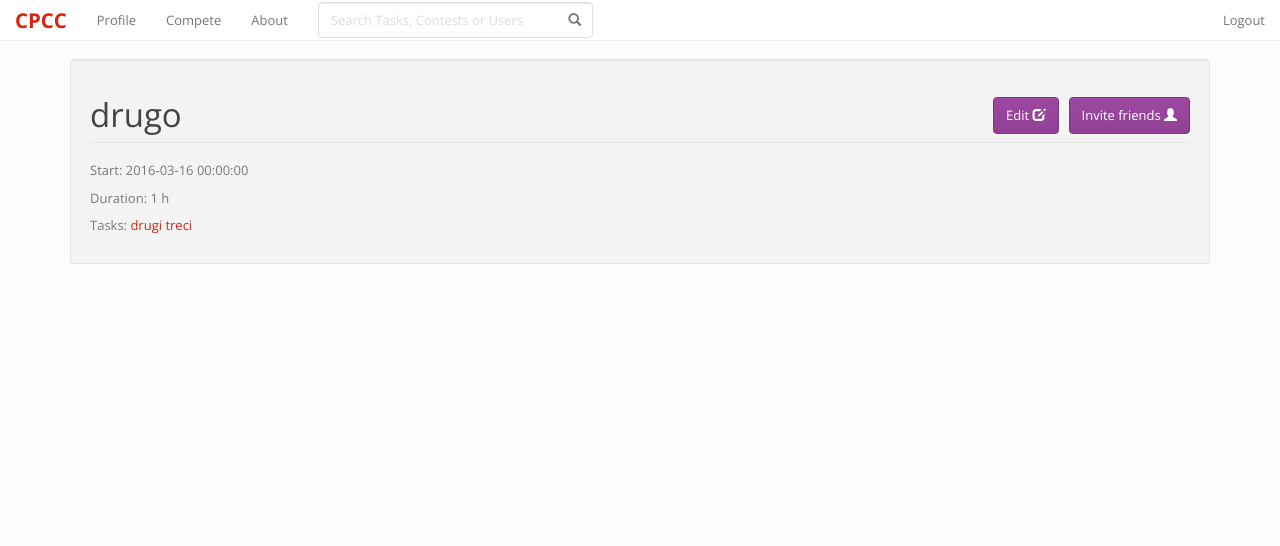
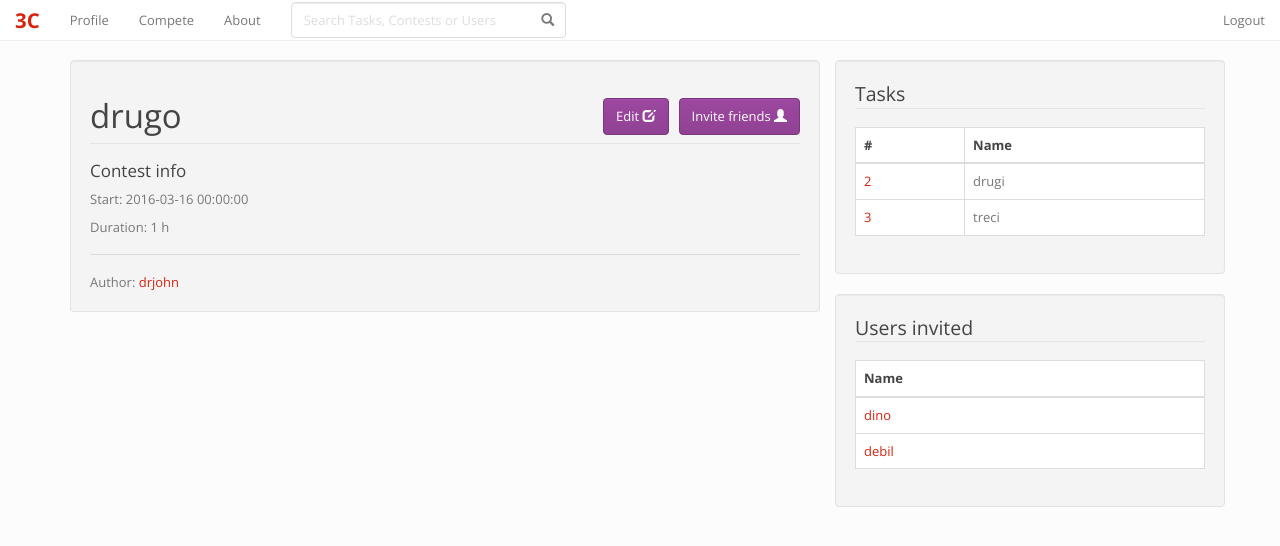
Before and after one commit to drakipovic/CPCC, a Flask app: page /contest/2 in a window 1280 px wide. Shown: the top 546 px of the page. Run offline with Flask 2, Linux system fonts and the light colour scheme; a user stored in the database is signed in; data comes from the database, SQL or seed files in the repository; both versions use the stored data as it was after the commit; parts of the project's set-up code (start-up, migrations or seed data) failed here and were passed over; some libraries are stand-ins or nearby versions.

```diff
--- a/templates/base.html
+++ b/templates/base.html
@@ -1,19 +1,28 @@
 <!DOCTYPE html>
 <html lang="en">
-<title>CPCC</title>
+
+<title>3C</title>
+
 <head>
 	<meta charset="utf-8">
+	<link rel="shortcut icon" href="{{ url_for('static', filename='img/favicon.ico') }}" type="image/x-icon">
+	<link rel="icon" href="{{ url_for('static', filename='img/favicon.ico') }}" type="image/x-icon">
 	<link type="text/css" href="{{ url_for('static', filename='css/bootstrap.min.css') }}" rel="stylesheet">
 	<link type="text/css" href="{{ url_for('static', filename='css/flag-icon.css') }}" rel="stylesheet">
 	<link rel="stylesheet" href="https://cdnjs.cloudflare.com/ajax/libs/bootstrap-datetimepicker/4.17.37/css/bootstrap-datetimepicker.css">
+	<script type="text/javascript" src="https://ajax.googleapis.com/ajax/libs/jquery/2.2.0/jquery.min.js"></script>
+	<script src="https://cdnjs.cloudflare.com/ajax/libs/moment.js/2.12.0/moment.min.js"></script>
+	<script type="text/javascript" src="{{ url_for('static', filename='js/bootstrap.js') }}"></script>
+	<script src="https://cdnjs.cloudflare.com/ajax/libs/bootstrap-datetimepicker/4.17.37/js/bootstrap-datetimepicker.min.js"></script>
 </head>
 
 <body>
+
 	<nav class="navbar navbar-default navbar-static-top">
     	<div class="container-fluid">
         	<div class="navbar-header">
           		<a class="navbar-brand" href="/home" style="font-weight: bold">
-          		<span style="font-size: 1.2em">CPCC</span></img></a>
+          		<span style="font-size: 1.2em">3C</span></img></a>
         	</div>
         	<div id="navbar" class="navbar-collapse collapse">
         		<ul class="nav navbar-nav">
@@ -34,14 +43,26 @@
       	</div>
     </nav>
 
+    <div class="container">
+		<div class="row">
+			<div class="col-md-4 col-md-offset-4">
+				{% with messages = get_flashed_messages(with_categories=True) %}
+		            {% if messages %}
+		                {% for category, message in messages %}
+		                    <div class="alert alert-{{ category }}" style="text-align: center;">
+		                    	{{ message }}
+		                    </div>
+		                {% endfor %}
+            		{% endif %}
+            	{% endwith %}
+			</div>
+		</div>
+	</div>
 
 	{% block content %}
 	{% endblock %}
 
-	<script type="text/javascript" src="https://ajax.googleapis.com/ajax/libs/jquery/2.2.0/jquery.min.js"></script>
-	<script src="https://cdnjs.cloudflare.com/ajax/libs/moment.js/2.12.0/moment.min.js"></script>
-	<script type="text/javascript" src="{{ url_for('static', filename='js/bootstrap.js') }}"></script>
-	<script src="https://cdnjs.cloudflare.com/ajax/libs/bootstrap-datetimepicker/4.17.37/js/bootstrap-datetimepicker.min.js"></script>
+
 
 	<script type="text/javascript">
 		$(function(){
--- a/templates/contest.html
+++ b/templates/contest.html
@@ -2,6 +2,8 @@
 
 {% block content %}
 <div class="container">
+    <div class="row">
+        <div class="col-md-8">
             <div class="well">
                 <legend><h1>
                 {{contest.name}}
@@ -12,13 +14,55 @@
                      Edit <span class="glyphicon glyphicon-edit"></span></a>
                 {% endif %}
                 </h1></legend>
+                <strong><h4>Contest info</h4></strong>
                 <p>Start: {{contest.start}}</p>
                 <p>Duration: {{contest.duration}} h</p>
-        <p>Tasks:
+                <hr>
+                Author: <a href="/profile/{{author.username}}">{{author.username}}</a>
+            </div>
+        </div>
+        <div class="col-md-4">
+            <div class="row">
+                <div class="well">
+                    <legend>Tasks</legend>
+                    <table class="table table-bordered table-hover" style="background: white">
+                        <thead>
+                            <tr>
+                                <th>#</th>
+                                <th>Name</th>
+                            </tr>
+                        </thead>
+                        <tbody>
                             {% for task in contest.tasks %}
-                <a href="/task/{{task.task_id}}">{{task.name}}</a>
+                                <tr>
+                                    <td><a href="/task/{{task.task_id}}">{{task.task_id}}</a></td>
+                                    <td>{{task.name}}</td>
+                                </tr>
                             {% endfor %}
-        </p>
+                        </tbody>
+                    </table>
+                </div>
+            </div>
+            <div class="row">
+                <div class="well">
+                 <legend>Users invited</legend>
+                    <table class="table table-bordered table-hover" style="background: white">
+                        <thead>
+                            <tr>
+                                <th>Name</th>
+                            </tr>
+                        </thead>
+                        <tbody>
+                            {% for user in contest.users %}
+                                <tr>
+                                    <td><a href="/profile/{{user.username}}">{{user.username}}</a></td>
+                                </tr>
+                            {% endfor %}
+                        </tbody>
+                    </table>
+                </div>
+            </div>
+        </div>
     </div>
 </div>
 {% endblock %}
--- a/templates/contest_form.html
+++ b/templates/contest_form.html
@@ -20,7 +20,8 @@
       				    <div class="form-group">
         				    <div class="col-md-10 col-md-offset-2">
         						<button type="submit" class="btn btn-info">Submit</button>
-          					<a class="btn btn-default" type="button" href="/profile">Cancel</a>
+          					    <a class="btn btn-default" type="button" href="/profile">Cancel</a>
+                            </div>
         				</div>
 			        </fieldset>
 			    </form>
--- a/templates/profile_elements.html
+++ b/templates/profile_elements.html
@@ -27,7 +27,7 @@
 	<div class="col-md-4">
 		<div class="panel panel-warning">
 				<div class="panel-heading">
-				<h3 class="panel-title">Friends</h3>
+					<h3 class="panel-title">Friends</h3>
 				</div>
 				<div class="panel-body">
 					{% for friend in friends %}
--- a/views.py
+++ b/views.py
@@ -1,8 +1,8 @@
-from flask import render_template, session, request, redirect, g, url_for
+from flask import render_template, session, request, redirect, g, url_for, flash
 import pycountry
 
 from main import app
-from models import User, Task, Contest, Friendship
+from models import User, Task, Contest, Friendship, ContestNotification
 from forms import TaskForm, ContestForm, MemberForm, InviteForm
 
 
@@ -11,6 +11,7 @@ def _before_request():
 	if session.get('logged_in'):
 		username = session['logged_in']
 		g.user = User.query.filter_by(username=username).first()
+		return
 
 	if 'register' in request.url:
 		return
@@ -19,7 +20,13 @@ def _before_request():
 		return
 
 	if 'logged_in' not in session and 'login' not in request.url:
+		flash("You have to login to see this content!", 'danger')
 		return redirect('/login')
+
+
+@app.errorhandler(404)
+def page_not_found(e):
+	return render_template('404.html'), 404
 
 
 @app.route('/')
@@ -86,6 +93,7 @@ def login():
 		password = request.form['inputPassword']
 		user = User.query.filter_by(username=username, password=password).first()
 		if user is None:
+			flash("Warning! Wrong username or password.", 'danger')
 			return redirect('/login')
 		else:
 			session['logged_in'] = username
@@ -106,6 +114,7 @@ def register():
 		country = member_form.country.data
 		user = User(username, password, name, surname, e_mail, country)
 		user.save()
+		flash('You were succesfully registered. Please login.', 'success')
 		return redirect('/login')
 
 	return render_template('register.html', form=member_form)
@@ -141,7 +150,8 @@ def task(task_id):
 def edit_task(task_id):
 	task = Task.query.get(task_id)
 	if g.user.user_id != task.author_id:
-		return "Nemas to pravo"
+		flash('You do not have proper authorization to do this!', 'danger')
+		return redirect('/task/' + str(task_id))
 
 	form = TaskForm(obj=task)
 	if request.method == 'POST' and form.validate():
@@ -179,14 +189,16 @@ def new_contest():
 @app.route('/contest/<int:contest_id>')
 def contest(contest_id):
 	contest = Contest.query.get(contest_id)
-	return render_template('contest.html', contest=contest, user=g.user)
+	author = User.query.get(contest.author_id)
+	return render_template('contest.html', contest=contest, user=g.user, author=author)
 
 
 @app.route('/contest/<int:contest_id>/invite', methods=['GET', 'POST'])
 def contest_invite(contest_id):
 	contest = Contest.query.get(contest_id)
 	if g.user.user_id != contest.author_id:
-		return "Nemas to pravo"
+		flash('You do not have proper authorization to do this!', 'danger')
+		return redirect('/contest/' + str(contest_id))
 
 	form = InviteForm(obj=contest)
 	friendships = Friendship.query.filter_by(user_id=g.user.user_id).all()
@@ -208,7 +220,8 @@ def contest_invite(contest_id):
 def edit_contest(contest_id):
 	contest = Contest.query.get(contest_id)
 	if g.user.user_id != contest.author_id:
-		return "Nemas to pravo"
+		flash('You do not have proper authorization to do this!', 'danger')
+		return redirect('/contest/' + str(contest_id))
 
 	form = ContestForm(obj=contest)
 	tasks = Task.query.filter_by(author_id=g.user.user_id).all()
```
Also changed, not shown: templates/404.html (added, +12 -0 lines), templates/compete.html (+25 -5 lines), templates/login.html (+12 -2 lines), app.db, static/img/favicon.ico (added). Lines whose indentation alone changed are shown as unchanged.
